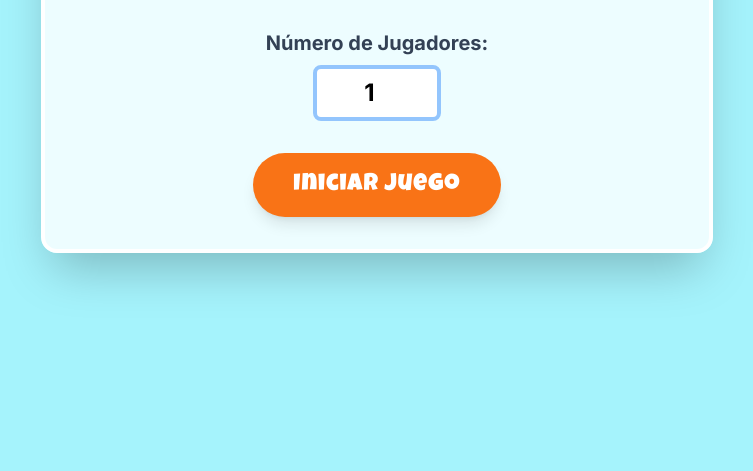
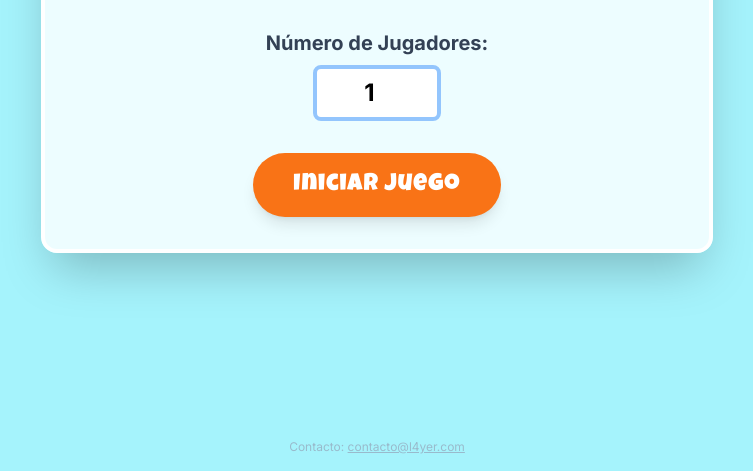
Before and after one commit to l4yercom/picknbrain, a plain HTML site: page index.html in a window 1280 px wide. Shown: the part 329-800 px from the top of the page, without its empty margins (263-1016 px from the left). Drawn offline with nearby package versions, Linux system fonts and the light colour scheme.

Commit message:
feat(contact): Add contact email link to page footer
Adds a new section to the bottom of the `index.html` to display contact information. This provides users with an email link (`contacto@l4yer.com`) to easily get in touch. The contact details are centrally positioned at the bottom of the page.

```diff
--- a/index.html
+++ b/index.html
@@ -144,6 +144,11 @@
                 Jugar de Nuevo
             </button>
         </div>
+    </div>
+
+    <!-- Contacto -->
+    <div class="absolute bottom-4 left-1/2 transform -translate-x-1/2 text-center text-slate-400 text-xs opacity-70">
+        <p>Contacto: <a href="mailto:contacto@l4yer.com" class="underline">contacto@l4yer.com</a></p>
     </div>
 
     <script>
```
